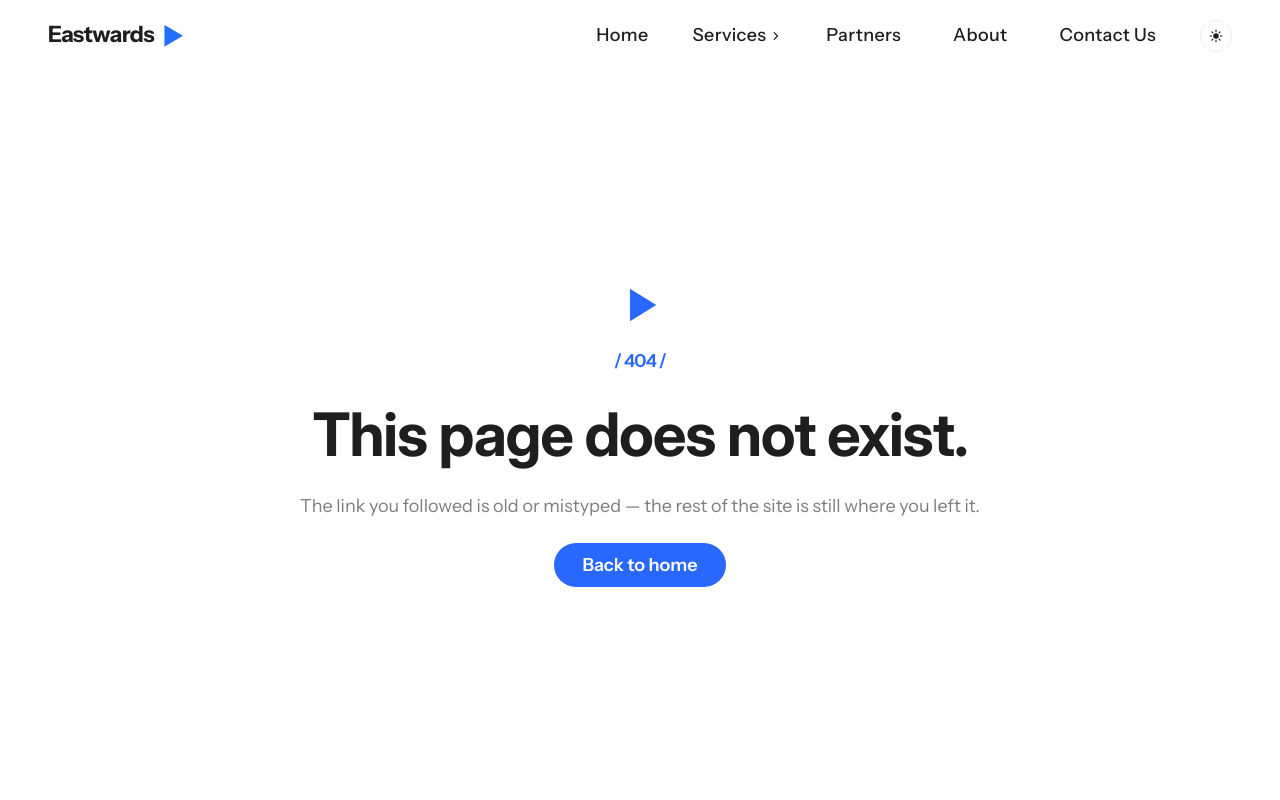
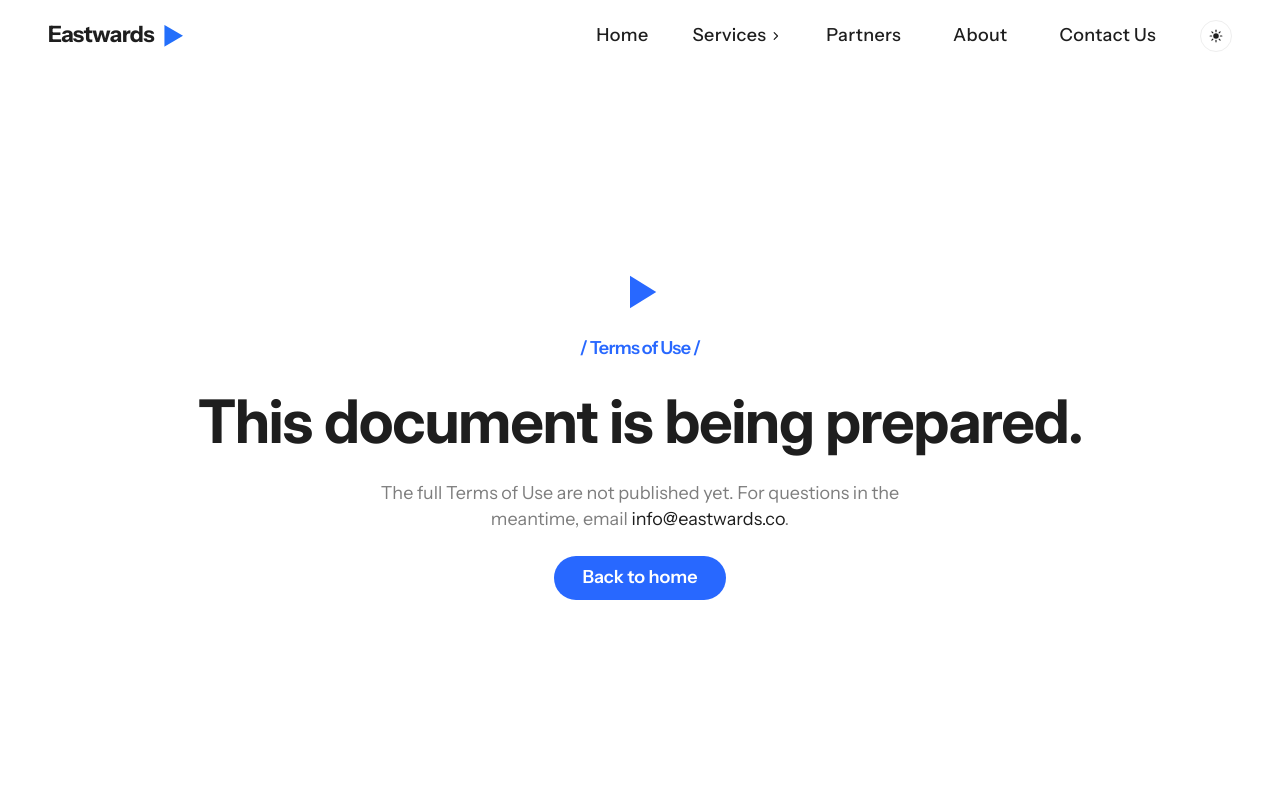
Before and after one commit to wajiha-kulsum/eastwards, a Next.js app: page /terms in a window 1280 px wide. Before the commit this address had no page. Shown: the top 800 px of the page. Built offline with nearby package versions, Linux system fonts and the light colour scheme.

Commit message:
Add the terms of use placeholder page

```diff
--- /dev/null
+++ b/app/terms/page.tsx
@@ -0,0 +1,55 @@
+import type { Metadata } from "next";
+import Link from "next/link";
+import { pageMetadata } from "@/lib/seo";
+
+export const metadata: Metadata = pageMetadata({
+  title: "Terms of Use",
+  description: "Eastwards Consulting Pte Ltd Terms of Use.",
+  path: "/terms",
+});
+
+/* Placeholder page: the company's real terms text is not written yet.
+   Swap the notice for the document when it exists; the links from the
+   contact form consent and the footer point here. */
+export default function TermsPage() {
+  return (
+    <main
+      id="main"
+      className="grid min-h-[calc(100svh-60px)] place-items-center bg-page text-ink sm:min-h-[calc(100svh-68px)] lg:min-h-[calc(100svh-72px)]"
+    >
+      <div className="flex flex-col items-center gap-6 px-6 text-center">
+        <svg
+          viewBox="0 0 32 32"
+          className="h-10 w-10"
+          aria-hidden="true"
+          fill="none"
+        >
+          <path d="M8 3L29 16L8 29V3Z" fill="#2868FF" />
+        </svg>
+        <p className="text-small font-semibold tracking-[-0.04em] text-primary">
+          / Terms of Use /
+        </p>
+        <h1 className="font-display text-title font-bold tracking-[-0.02em] text-ink">
+          This document is being prepared.
+        </h1>
+        <p className="max-w-[560px] text-small text-body">
+          The full Terms of Use are not published yet. For questions in the
+          meantime, email{" "}
+          <a
+            href="mailto:info@eastwards.co"
+            className="text-ink transition-colors hover:text-primary"
+          >
+            info@eastwards.co
+          </a>
+          .
+        </p>
+        <Link
+          href="/"
+          className="inline-flex h-11 items-center rounded-full bg-primary px-7 text-small font-semibold text-white transition hover:brightness-110"
+        >
+          Back to home
+        </Link>
+      </div>
+    </main>
+  );
+}
```
